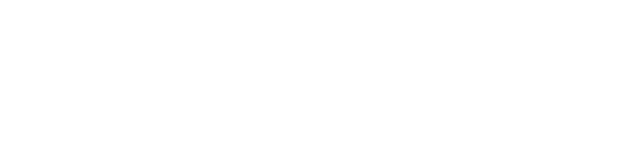
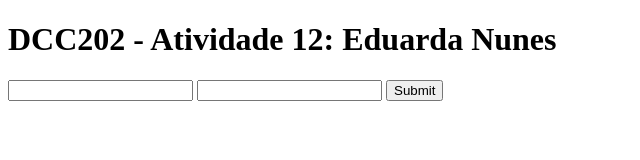
Before and after one commit to ufjf-dcc202/ufjf-dcc202-2023-3-a-atv12-EduardaNunes, a website: page index.html in a window 1280 px wide. Shown: the whole page, without its empty margins (0-640 px from the left). Drawn offline with Linux system fonts and the light colour scheme.

Commit message:
Adicionado formulário com inputs de fruta, quantidade e botão de submit

```diff
--- a/index.html
+++ b/index.html
@@ -6,6 +6,16 @@
     <title>DCC202 - Atividade 12: Eduarda Nunes</title>
 </head>
 <body>
+    <main>
+        <h1>DCC202 - Atividade 12: Eduarda Nunes</h1>
+        <section>
+            <form action="http://google.com/search">
+                <input type="q"/>
+                <input type="quantidade"/>
+                <input type="submit">
+            </form>
+        </section>
+    </main>
 
 </body>
 </html>
```
